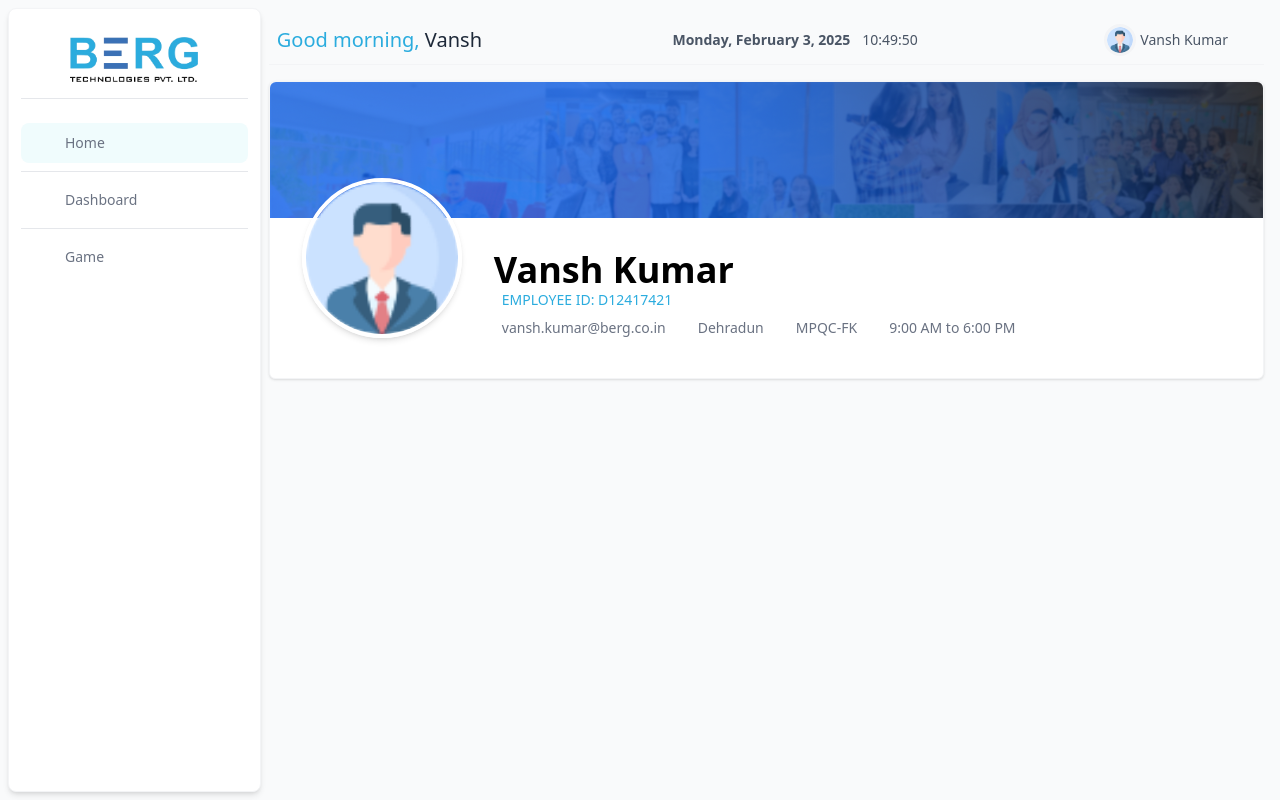
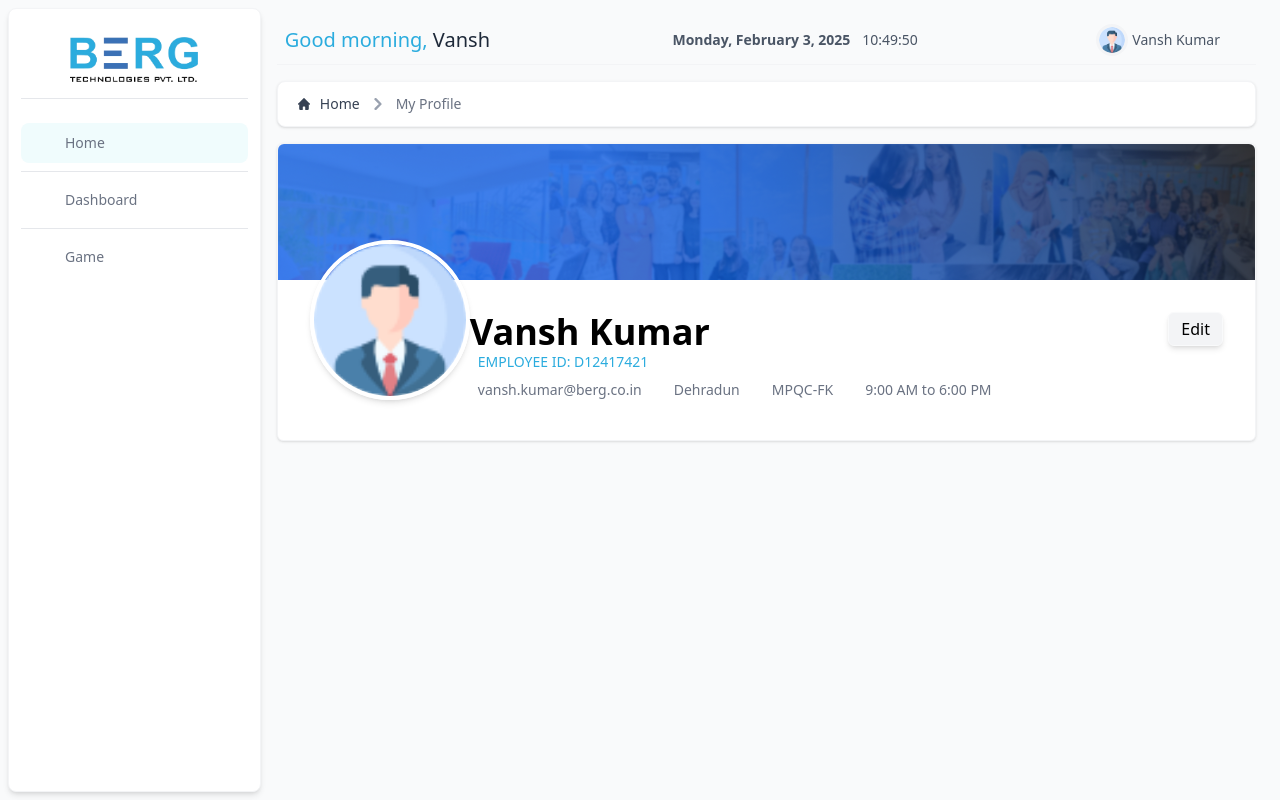
Before and after one commit to ALU-akash/Anvesana, a React (Vite) app in the folder frontend/: page /profile in a window 1280 px wide. Built offline with nearby package versions, Linux system fonts and the light colour scheme; some icons are missing.

Commit message:
added breadcrumb

```diff
--- a/frontend/src/pages/HomePage.jsx
+++ b/frontend/src/pages/HomePage.jsx
@@ -3,12 +3,12 @@ import Navbar from "../components/Navbar";
 
 export default function HomePage() {
   return (
-    <div className="h-screen grid grid-cols-5 gap-6 bg-gray-50 p-2">
+    <div className="h-screen grid grid-cols-5 bg-gray-50 p-2">
       {/* Sidebar */}
       <Sidebar />
 
       {/* Main Content */}
-      <main className="col-span-4">
+      <main className="col-span-4 flex flex-col gap-4 h-full py-2 px-4">
         <Navbar />
         <div className="p-4">
           {/* Add your main content here */}
--- a/frontend/src/pages/ProfilePage.jsx
+++ b/frontend/src/pages/ProfilePage.jsx
@@ -1,3 +1,4 @@
+import { Link } from "react-router-dom";
 import Sidebar from "../components/Sidebar";
 import Navbar from "../components/Navbar";
 import profileIcon from "../assets/img/user/profile.png";
@@ -9,11 +10,60 @@ export default function ProfilePage() {
       <Sidebar />
 
       {/* Main Content */}
-      <main className="col-span-4 flex flex-col gap-4 h-full p-2">
+      <main className="col-span-4 flex flex-col gap-4 h-full py-2 px-4">
         <Navbar />
+
+        <nav
+          className="flex px-5 py-3 text-gray-700 border border-gray-100 shadow-sm rounded-lg bg-white"
+          aria-label="Breadcrumb"
+        >
+          <ol className="inline-flex items-center space-x-1 md:space-x-2 rtl:space-x-reverse">
+            <li className="inline-flex items-center">
+              <Link
+                to="/home"
+                className="inline-flex items-center text-sm font-medium text-gray-700 hover:text-[#2BACDE]"
+              >
+                <svg
+                  className="w-3 h-3 me-2.5"
+                  aria-hidden="true"
+                  xmlns="http://www.w3.org/2000/svg"
+                  fill="currentColor"
+                  viewBox="0 0 20 20"
+                >
+                  <path d="m19.707 9.293-2-2-7-7a1 1 0 0 0-1.414 0l-7 7-2 2a1 1 0 0 0 1.414 1.414L2 10.414V18a2 2 0 0 0 2 2h3a1 1 0 0 0 1-1v-4a1 1 0 0 1 1-1h2a1 1 0 0 1 1 1v4a1 1 0 0 0 1 1h3a2 2 0 0 0 2-2v-7.586l.293.293a1 1 0 0 0 1.414-1.414Z" />
+                </svg>
+                Home
+              </Link>
+            </li>
+            <li aria-current="page">
+              <div className="flex items-center">
+                <svg
+                  className="rtl:rotate-180  w-3 h-3 mx-1 text-gray-400"
+                  aria-hidden="true"
+                  xmlns="http://www.w3.org/2000/svg"
+                  fill="none"
+                  viewBox="0 0 6 10"
+                >
+                  <path
+                    stroke="currentColor"
+                    stroke-linecap="round"
+                    stroke-linejoin="round"
+                    stroke-width="2"
+                    d="m1 9 4-4-4-4"
+                  />
+                </svg>
+                <span className="ms-1 text-sm font-medium text-gray-500 md:ms-2">
+                  My Profile
+                </span>
+              </div>
+            </li>
+          </ol>
+        </nav>
+
         <div className="bg-white border border-gray-100 rounded-md shadow-sm">
           <div className="header_profile h-34 rounded-t-md"></div>
-          <div className="p-8 flex gap-8">
+          <div className="p-8 flex justify-between gap-8">
+            <div className="flex">
               <img
                 src={profileIcon}
                 className="h-40 w-40 border-4 border-white rounded-full shadow-md -mt-18"
@@ -25,11 +75,32 @@ export default function ProfilePage() {
                   EMPLOYEE ID: D12417421
                 </h4>
                 <div className="p-2 flex gap-8 text-gray-500 text-sm">
-                    <div className="flex items-center gap-1"> <span>vansh.kumar@berg.co.in</span></div>
-                    <div className="flex items-center gap-1"> <span>Dehradun</span></div>
-                    <div className="flex items-center gap-1"> <span>MPQC-FK </span></div>
-                    <div className="flex items-center gap-1"> <span>9:00 AM to 6:00 PM </span></div>
+                  <div className="flex items-center gap-1">
+                    {" "}
+                    <span>vansh.kumar@berg.co.in</span>
                   </div>
+                  <div className="flex items-center gap-1">
+                    {" "}
+                    <span>Dehradun</span>
+                  </div>
+                  <div className="flex items-center gap-1">
+                    {" "}
+                    <span>MPQC-FK </span>
+                  </div>
+                  <div className="flex items-center gap-1">
+                    {" "}
+                    <span>9:00 AM to 6:00 PM </span>
+                  </div>
+                </div>
+              </div>
+            </div>
+            <div>
+              <button
+                type="button"
+                className="px-3 py-1 rounded-md border border-gray-50 shadow-md  bg-gray-100"
+              >
+                Edit
+              </button>
             </div>
           </div>
         </div>
```
Lines whose indentation alone changed are shown as unchanged.
